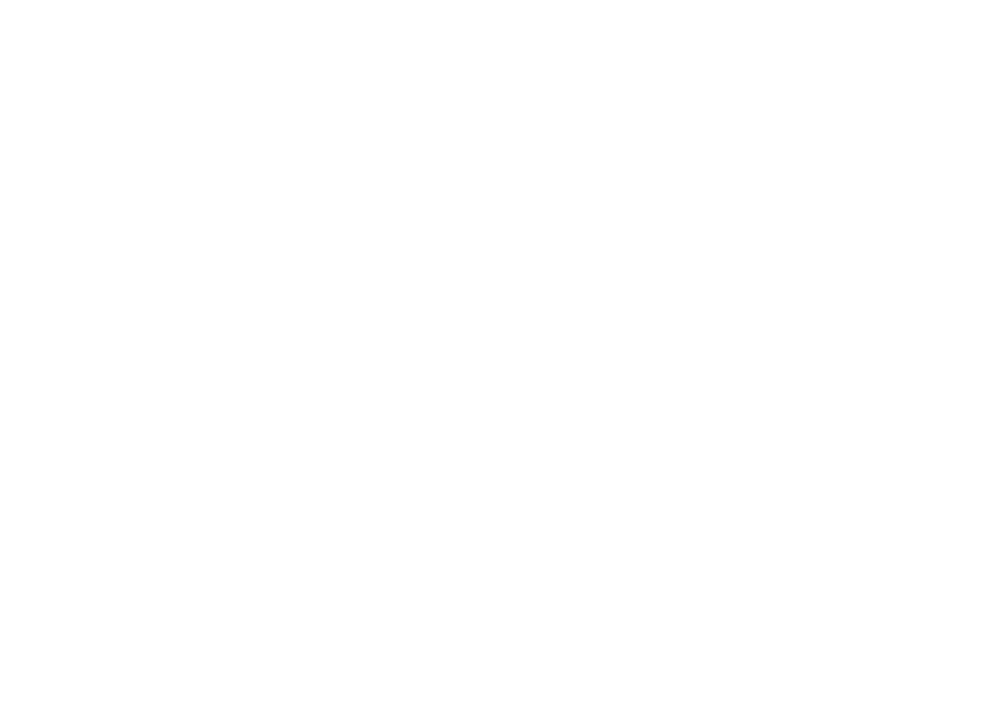
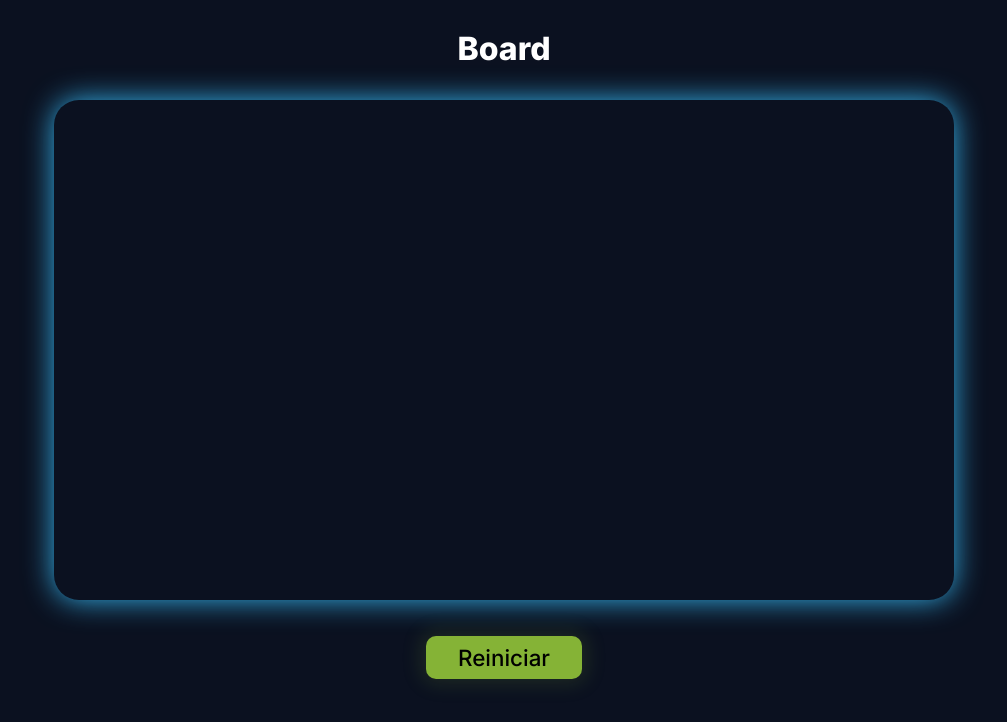
Before and after one commit to fernacas-dev/board, a website with bundled scripts: page public/index.html in a window 1280 px wide. Shown: the whole page, without its empty margins (136-1143 px from the left). Built offline with nearby package versions, Linux system fonts and the light colour scheme.

Commit message:
implement board

```diff
--- a/public/index.html
+++ b/public/index.html
@@ -4,12 +4,20 @@
     <meta charset="UTF-8">
     <meta http-equiv="X-UA-Compatible" content="IE=edge">
     <meta name="viewport" content="width=device-width, initial-scale=1.0">
-    <title>Wordle</title>
+    <title>Board</title>
     <link rel="stylesheet" href="style.css">
 </head>
 <body>
-
-
+    <h1 class="web-title">Board</h1>
+    <div class="whiteboard-container">
+        <canvas
+                id="reactive-canvas"
+                class="canvas"
+                height="500"
+                width="900"
+        ></canvas>
+    </div>
+    <div class="restart-button" id="restart-button">Reiniciar</div>
     <script src="./bundle.js"></script>
 </body>
 </html>
--- a/public/style.css
+++ b/public/style.css
@@ -0,0 +1,59 @@
+@import url("https://fonts.googleapis.com/css2?family=Inter:wght@300;500;800&display=swap");
+
+:root {
+  --gray: #7d7d7d;
+  --blue-dark: #0b1120;
+  --blue-light: #273b47;
+  --green: #85b336;
+  --yellow: #f8cc32;
+  --skyblue: rgba(56, 189, 248, 1);
+  --inter-font: "Inter", sans-serif;
+}
+
+body {
+  background-color: var(--blue-dark);
+  font-family: var(--inter-font);
+  display: flex;
+  flex-direction: column;
+  justify-content: center;
+  align-items: center;
+  text-align: center;
+}
+
+.canvas {
+  box-shadow: 0px 0px 30px -1px var(--skyblue);
+  background: var(--blue-dark);
+  border-radius: 25px;
+  cursor: crosshair;
+}
+
+.web-title {
+  margin-bottom: 2rem;
+  text-align: center;
+  color: white;
+}
+
+.restart-button {
+  margin-top: 2rem;
+  background-color: var(--green);
+  border-radius: 10px;
+  font-size: 1.4rem;
+  padding: 0.5rem 2rem;
+  font-family: var(--inter-font);
+  border: 0;
+  cursor: pointer;
+  transition: box-shadow 0.3s ease;
+  box-shadow: 0px 0px 20px 5px rgba(133, 179, 54, 0.15);
+}
+
+.restart-button:hover {
+  box-shadow: 0px 0px 20px 5px rgba(133, 179, 54, 0.25);
+}
+
+.restart-button:disabled {
+  box-shadow: none;
+  cursor: default;
+  background-color: var(--blue-dark);
+  color: var(--gray);
+  border: 1px solid var(--gray);
+}
--- a/src/index.js
+++ b/src/index.js
@@ -0,0 +1,62 @@
+/**
+ * PlatziBoard: Pizarra digital con RxJS
+ * En esta clase aplicamos el operador takeUntil para que cuando el usuario deje de presionar el cursor
+ * (cuando se emite un evento dentro de onMouseUp$), el cursor dejará de dibujar sobre la pizarra.
+ * También definimos un botón de reinicio de la pizarra para borrar los dibujos realizados.
+ */
+import { fromEvent, merge } from "rxjs";
+import { map, mergeAll, takeUntil } from "rxjs/operators";
+
+const canvas = document.getElementById("reactive-canvas");
+const restartButton = document.getElementById("restart-button");
+
+const cursorPosition = { x: 0, y: 0 };
+
+const updateCursorPosition = (event) => {
+  cursorPosition.x = event.clientX - canvas.offsetLeft;
+  cursorPosition.y = event.clientY - canvas.offsetTop;
+};
+
+const onMouseDown$ = fromEvent(canvas, "mousedown");
+onMouseDown$.subscribe(updateCursorPosition);
+const onMouseUp$ = fromEvent(canvas, "mouseup");
+// ✅ Definimos que onMouseMove$ (como observable) se completará cuando se emita un evento en onMouseUp$
+const onMouseMove$ = fromEvent(canvas, "mousemove").pipe(takeUntil(onMouseUp$));
+
+const canvasContext = canvas.getContext("2d");
+canvasContext.lineWidth = 8;
+canvasContext.lineJoin = "round"; // ⬅️ Con lineJoin cambiamos el estilo de trazo de la pizarra
+canvasContext.lineCap = "round"; // ⬅️
+canvasContext.strokeStyle = "white";
+
+// El método paintStroke nos permitirá dibujar una línea obteniendo las posiciones del cursor (cursorPosition).
+// ✍️ A la vez, mientras el usuario/a mueve el cursor actualizamos esa posición (ver línea 37)
+const paintStroke = (event) => {
+  canvasContext.beginPath();
+  canvasContext.moveTo(cursorPosition.x, cursorPosition.y);
+  updateCursorPosition(event);
+  canvasContext.lineTo(cursorPosition.x, cursorPosition.y);
+  canvasContext.stroke();
+  canvasContext.closePath();
+};
+
+const startPaint$ = onMouseDown$.pipe(
+  map(() => onMouseMove$),
+  mergeAll()
+);
+
+let startPaintSubscription = startPaint$.subscribe(paintStroke);
+
+const onLoadWindow$ = fromEvent(window, "load");
+const onRestartClick$ = fromEvent(restartButton, "click");
+
+// 🔀 Aquí fusionamos los observables onLoadWindow$ y onRestartClick$
+// Con esto podemos iniciar la pizarra cuando cargamos la página por primera vez o cuando damos un click
+// en el botón de Reiniciar.
+const restartWhiteboard$ = merge(onLoadWindow$, onRestartClick$);
+
+restartWhiteboard$.subscribe(() => {
+  startPaintSubscription.unsubscribe();
+  canvasContext.clearRect(0, 0, canvas.width, canvas.height);
+  startPaintSubscription = startPaint$.subscribe(paintStroke);
+});
```
